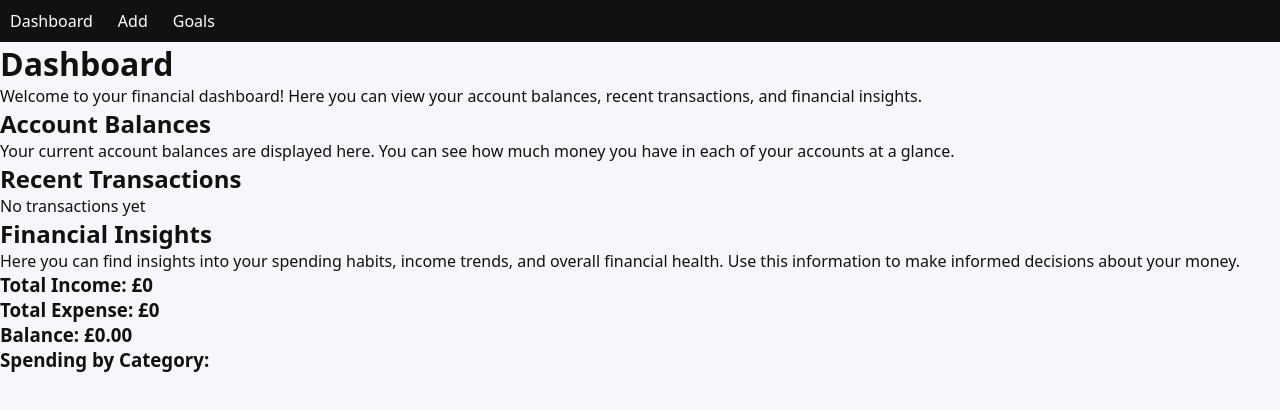
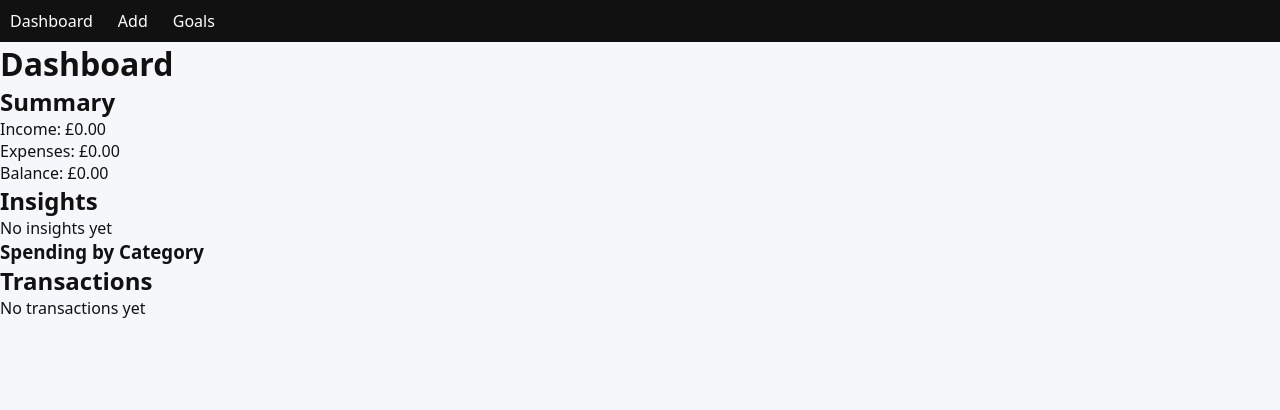
Before and after one commit to denichinv/ai-finance, a React (Vite) app in the folder ai-finance-app/client/: page / in a window 1280 px wide. Shown: the top 410 px of the page. Built offline with nearby package versions, Linux system fonts and the light colour scheme.

Commit message:
add AI insights and category breakdown to dashboard

```diff
--- a/ai-finance-app/client/src/pages/Dashboard.tsx
+++ b/ai-finance-app/client/src/pages/Dashboard.tsx
@@ -9,13 +9,14 @@ export default function Dashboard({ transactions }: Props) {
     .filter((t) => t.type === "income")
     .reduce((acc, t) => acc + t.amount, 0);
 
-  const totalExpense = transactions
+  const totalExpenses = transactions
     .filter((t) => t.type === "expense")
     .reduce((acc, t) => acc + t.amount, 0);
 
-  const balance = (totalIncome - totalExpense).toFixed(2);
+  const balance = totalIncome - totalExpenses;
 
   const categoryTotals: Record<string, number> = {};
+  const insights: string[] = [];
 
   transactions.forEach((t) => {
     if (categoryTotals[t.category]) {
@@ -24,21 +25,63 @@ export default function Dashboard({ transactions }: Props) {
       categoryTotals[t.category] = t.amount;
     }
   });
+
+  // AI-like insights
+  if (balance < 0) {
+    insights.push("You are spending more than you earn.");
+  } else if (balance > 0) {
+    insights.push("You are saving money this period.");
+  }
+
+  let topCategory = "";
+  let topAmount = 0;
+
+  Object.entries(categoryTotals).forEach(([category, total]) => {
+    if (total > topAmount) {
+      topCategory = category;
+      topAmount = total;
+    }
+  });
+
+  if (topCategory) {
+    insights.push(`You spend most of your money on ${topCategory}.`);
+  }
+
   return (
     <div>
       <h1>Dashboard</h1>
-      <p>
-        Welcome to your financial dashboard! Here you can view your account
-        balances, recent transactions, and financial insights.
-      </p>
 
-      <h2>Account Balances</h2>
-      <p>
-        Your current account balances are displayed here. You can see how much
-        money you have in each of your accounts at a glance.
-      </p>
+      {/* 🔝 SUMMARY */}
+      <section>
+        <h2>Summary</h2>
+        <p>Income: £{totalIncome.toFixed(2)}</p>
+        <p>Expenses: £{totalExpenses.toFixed(2)}</p>
+        <p>Balance: £{balance.toFixed(2)}</p>
+      </section>
 
-      <h2>Recent Transactions</h2>
+      {/* 🧠 INSIGHTS */}
+      <section>
+        <h2>Insights</h2>
+
+        {insights.length === 0 ? (
+          <p>No insights yet</p>
+        ) : (
+          insights.map((insight, index) => <p key={index}>💡 {insight}</p>)
+        )}
+
+        <h3>Spending by Category</h3>
+        <ul>
+          {Object.entries(categoryTotals).map(([category, total]) => (
+            <li key={category}>
+              {category}: £{total.toFixed(2)}
+            </li>
+          ))}
+        </ul>
+      </section>
+
+      {/* 📊 TRANSACTIONS */}
+      <section>
+        <h2>Transactions</h2>
 
         {transactions.length === 0 ? (
           <p>No transactions yet</p>
@@ -57,7 +100,7 @@ export default function Dashboard({ transactions }: Props) {
               {transactions.map((t, index) => (
                 <tr key={index}>
                   <td>{t.category}</td>
-                <td>£{t.amount}</td>
+                  <td>£{t.amount.toFixed(2)}</td>
                   <td>{t.type}</td>
                   <td>{t.date}</td>
                 </tr>
@@ -65,23 +108,7 @@ export default function Dashboard({ transactions }: Props) {
             </tbody>
           </table>
         )}
-      <h2>Financial Insights</h2>
-      <p>
-        Here you can find insights into your spending habits, income trends, and
-        overall financial health. Use this information to make informed
-        decisions about your money.
-      </p>
-      <h3>Total Income: £{totalIncome}</h3>
-      <h3>Total Expense: £{totalExpense}</h3>
-      <h3>Balance: £{balance}</h3>
-      <h3>Spending by Category:</h3>
-      <ul>
-        {Object.entries(categoryTotals).map(([category, total]) => (
-          <li key={category}>
-            {category}: £{total.toFixed(2)}
-          </li>
-        ))}
-      </ul>
+      </section>
     </div>
   );
 }
```
Lines whose indentation alone changed are shown as unchanged.
